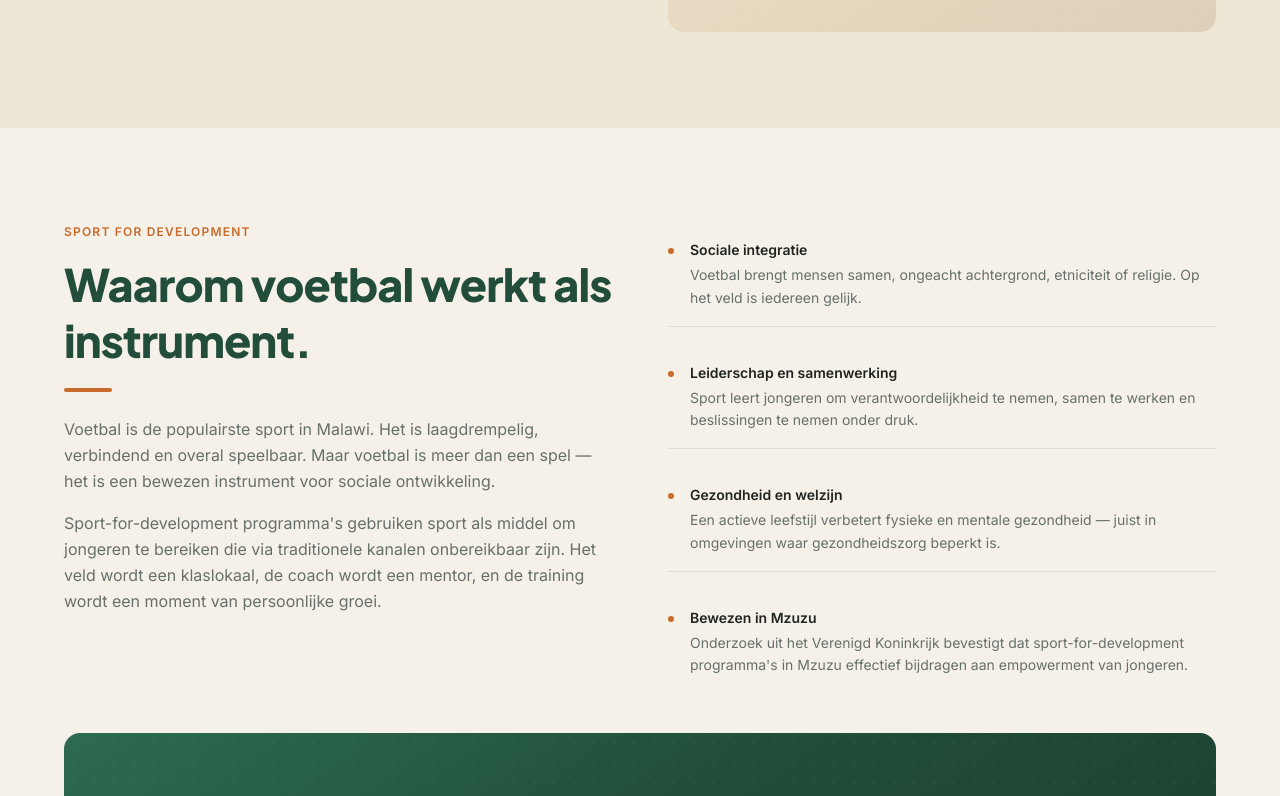
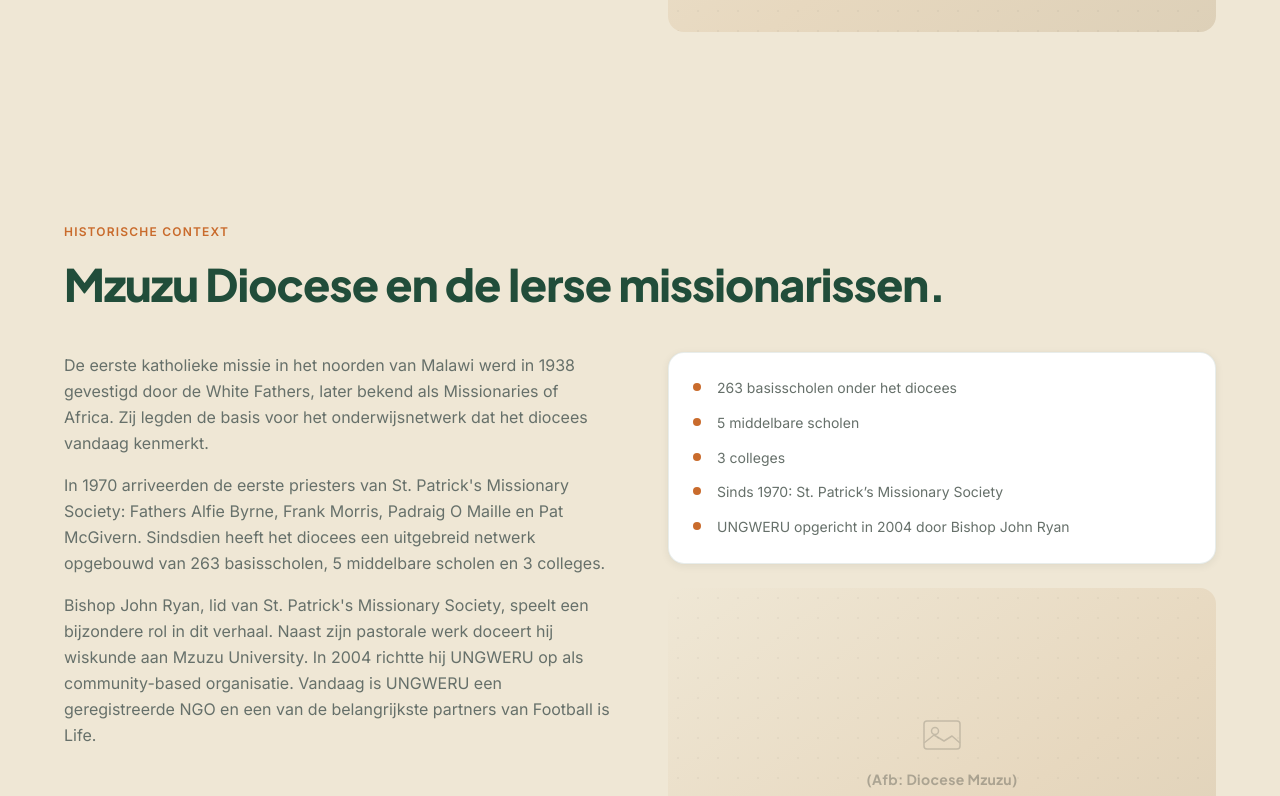
Before and after one commit to StijnFM/fil, a Next.js app: page /malawi in a window 1280 px wide. Shown: the part 3660-4456 px from the top of the page. Built offline with nearby package versions, Linux system fonts and the light colour scheme.

Commit message:
feat: add diocese and St. Patrick historical context to malawi page

```diff
--- a/src/app/malawi/page.tsx
+++ b/src/app/malawi/page.tsx
@@ -370,6 +370,102 @@
           </div>
         </section>
 
+        {/* ── Historische context ── */}
+        <section style={{ background: "var(--sand-light)" }} className="py-16 md:py-24 px-4 sm:px-6">
+          <div className="max-w-6xl mx-auto">
+            <div className="mb-10">
+              <Label>Historische context</Label>
+              <h2
+                className="font-display font-extrabold leading-tight tracking-tight"
+                style={{
+                  fontSize: "clamp(1.9rem, 3.5vw, 2.8rem)",
+                  color: "var(--green)",
+                  letterSpacing: "-0.02em",
+                }}
+              >
+                Mzuzu Diocese en de Ierse missionarissen.
+              </h2>
+            </div>
+
+            <div className="grid md:grid-cols-2 gap-14 items-start">
+              {/* Left column: narrative text */}
+              <div className="space-y-4 text-base leading-relaxed" style={{ color: "var(--stone)" }}>
+                <p>
+                  De eerste katholieke missie in het noorden van Malawi werd in 1938
+                  gevestigd door de White Fathers, later bekend als Missionaries of
+                  Africa. Zij legden de basis voor het onderwijsnetwerk dat het
+                  diocees vandaag kenmerkt.
+                </p>
+                <p>
+                  In 1970 arriveerden de eerste priesters van St. Patrick&apos;s
+                  Missionary Society: Fathers Alfie Byrne, Frank Morris, Padraig O
+                  Maille en Pat McGivern. Sindsdien heeft het diocees een uitgebreid
+                  netwerk opgebouwd van 263 basisscholen, 5 middelbare scholen en 3
+                  colleges.
+                </p>
+                <p>
+                  Bishop John Ryan, lid van St. Patrick&apos;s Missionary Society,
+                  speelt een bijzondere rol in dit verhaal. Naast zijn pastorale werk
+                  doceert hij wiskunde aan Mzuzu University. In 2004 richtte hij
+                  UNGWERU op als community-based organisatie. Vandaag is UNGWERU een
+                  geregistreerde NGO en een van de belangrijkste partners van Football
+                  is Life.
+                </p>
+              </div>
+
+              {/* Right column: key facts + image */}
+              <div className="space-y-6">
+                <div
+                  className="rounded-2xl p-6"
+                  style={{
+                    background: "var(--white)",
+                    border: "1px solid rgba(33,77,58,0.10)",
+                    boxShadow: "var(--shadow-card)",
+                  }}
+                >
+                  <div className="space-y-3">
+                    {[
+                      "263 basisscholen onder het diocees",
+                      "5 middelbare scholen",
+                      "3 colleges",
+                      "Sinds 1970: St. Patrick\u2019s Missionary Society",
+                      "UNGWERU opgericht in 2004 door Bishop John Ryan",
+                    ].map((fact) => (
+                      <div key={fact} className="flex gap-4 items-start">
+                        <div
+                          className="w-2 h-2 rounded-full flex-shrink-0 mt-1.5"
+                          style={{ background: "var(--orange)" }}
+                        />
+                        <p className="text-sm leading-relaxed" style={{ color: "var(--stone)" }}>
+                          {fact}
+                        </p>
+                      </div>
+                    ))}
+                  </div>
+                </div>
+
+                <ImagePlaceholder
+                  label="(Afb: Diocese Mzuzu)"
+                  description="Onderwijsnetwerk en gemeenschapswerk in Mzuzu Diocese"
+                  aspect="3/2"
+                  dark={false}
+                />
+              </div>
+            </div>
+
+            {/* Closing paragraph full-width */}
+            <p
+              className="mt-12 max-w-3xl text-base leading-relaxed"
+              style={{ color: "var(--stone)" }}
+            >
+              Deze combinatie van onderwijs, gemeenschapswerk en sport vormt het
+              fundament waarop het Football is Life-project is gebouwd. De
+              infrastructuur en het vertrouwen dat in decennia is opgebouwd, maakt
+              ons werk mogelijk.
+            </p>
+          </div>
+        </section>
+
         {/* ── Sport for Development ── */}
         <section className="py-16 md:py-24 px-4 sm:px-6 bg-background">
           <div className="max-w-6xl mx-auto">
```
